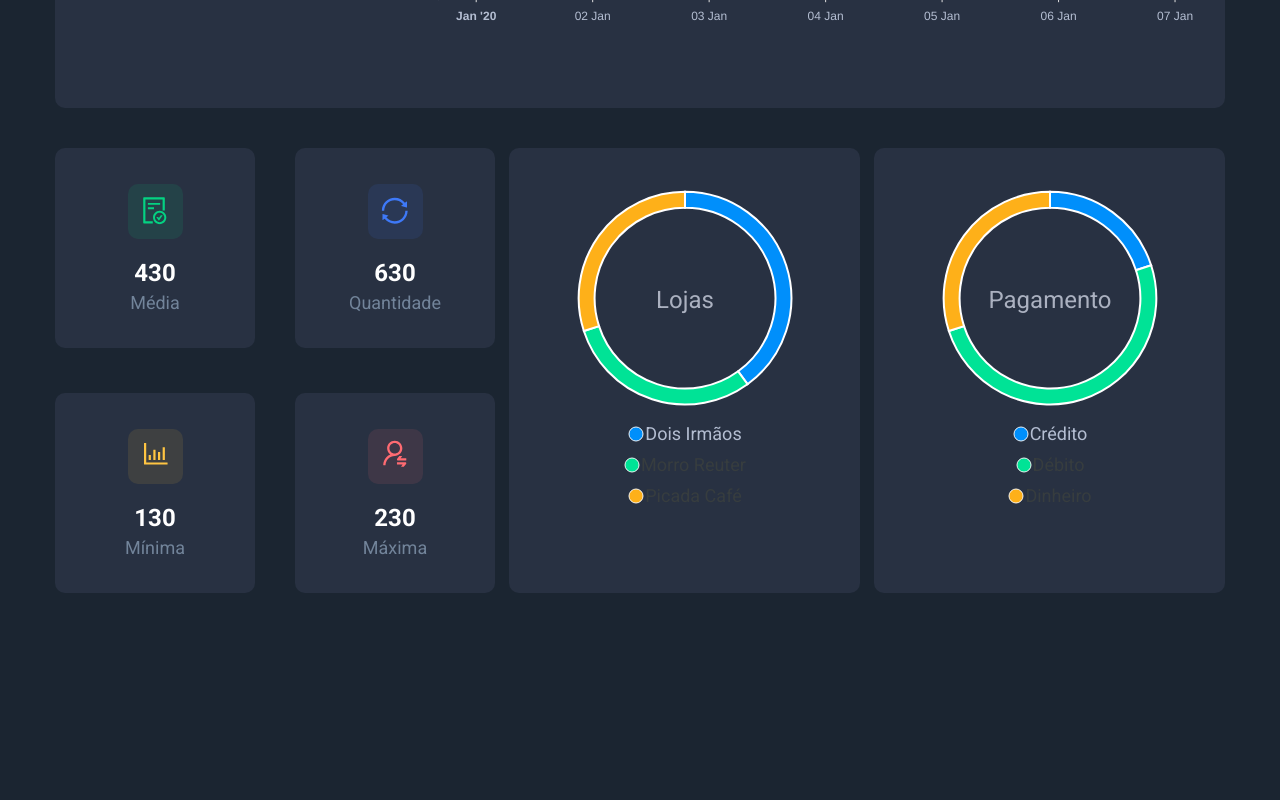
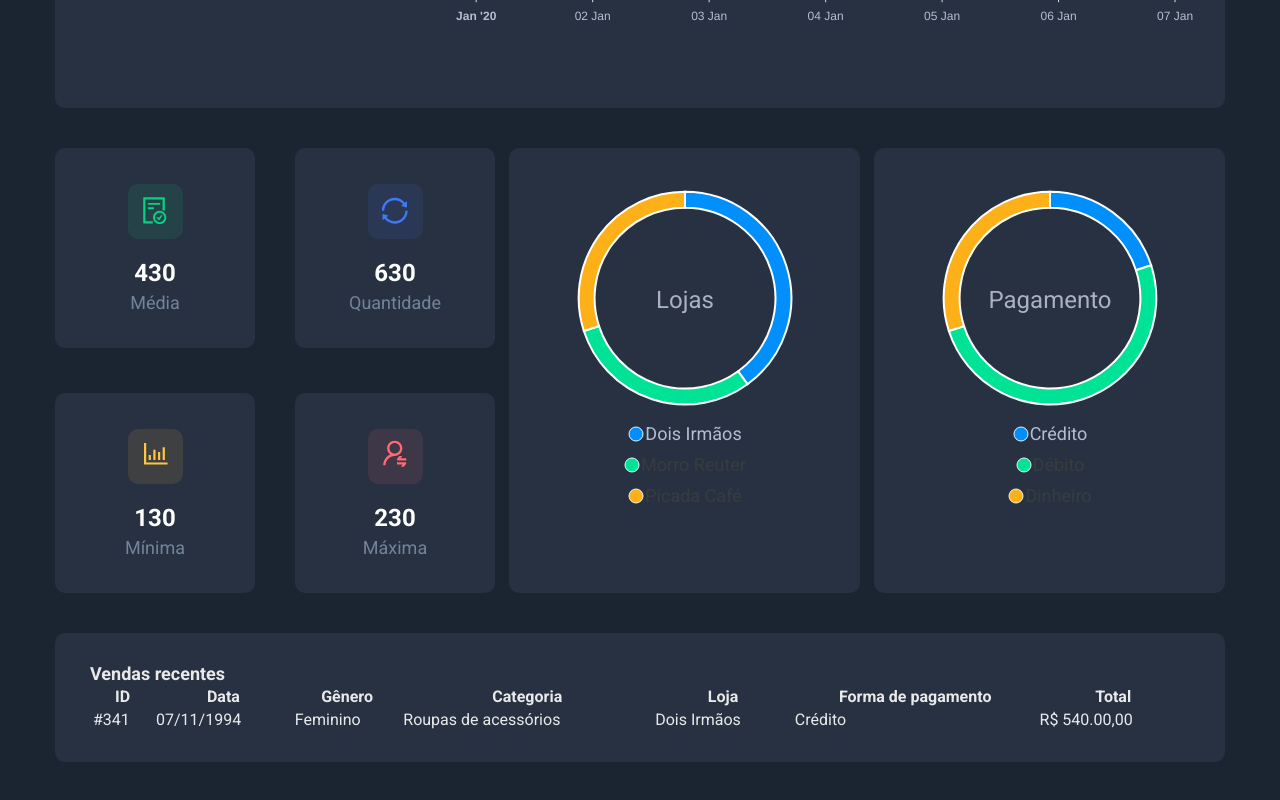
Before and after one commit to Andersongauterio/dssales, a React (Create React App) app in the folder front-web/: page / in a window 1280 px wide. Shown: the part 512-1312 px from the top of the page. Before the commit the page ends 1145 px from the top, so only its background shows below. Built offline with nearby package versions, Linux system fonts and the light colour scheme.

Commit message:
sales-table initial layout

```diff
--- a/front-web/src/App.tsx
+++ b/front-web/src/App.tsx
@@ -5,6 +5,7 @@ import Header from './components/Header';
 import PieChartCard from './components/pie-chart-card';
 import SalesByDate from './components/sales-by-date';
 import SalesSummary from './components/sales-summary';
+import SalesTable from './components/sales-table';
 
 function App() {
   return (
@@ -15,9 +16,16 @@ function App() {
         <SalesByDate />
         <div className="sales-overview-container">
           <SalesSummary />
-          <PieChartCard name="Lojas" labels={['Dois Irmãos', 'Morro Reuter', 'Picada Café']} series={[40, 30, 30]} />
-          <PieChartCard name="Pagamento" labels={['Crédito', 'Débito', 'Dinheiro']} series={[20, 50, 30]} />
+          <PieChartCard
+            name="Lojas"
+            labels={['Dois Irmãos', 'Morro Reuter', 'Picada Café']}
+            series={[40, 30, 30]} />
+          <PieChartCard
+            name="Pagamento"
+            labels={['Crédito', 'Débito', 'Dinheiro']}
+            series={[20, 50, 30]} />
         </div>
+        <SalesTable />
       </div>
     </>
   );
--- /dev/null
+++ b/front-web/src/components/sales-table/index.tsx
@@ -0,0 +1,35 @@
+import './styles.css';
+
+const SalesTable = () => {
+  return (
+    <div className="sales-table-container base-card">
+      <h3 className="sales-table-title">Vendas recentes</h3>
+      <table className="sales-table">
+        <thead>
+          <tr>
+            <th>ID</th>
+            <th>Data</th>
+            <th>Gênero</th>
+            <th>Categoria</th>
+            <th>Loja</th>
+            <th>Forma de pagamento</th>
+            <th>Total</th>
+          </tr>
+        </thead>
+        <tbody>
+          <tr>
+            <td>#341</td>
+            <td>07/11/1994</td>
+            <td>Feminino</td>
+            <td>Roupas de acessórios</td>
+            <td>Dois Irmãos</td>
+            <td>Crédito</td>
+            <td>R$ 540.00,00</td>
+          </tr>
+        </tbody>
+      </table>
+    </div>
+  )
+};
+
+export default SalesTable;
--- /dev/null
+++ b/front-web/src/components/sales-table/styles.css
@@ -0,0 +1,13 @@
+.sales-table-container {
+  margin-bottom: 50px;
+  padding: 30px 35px;
+}
+
+.sales-table-title {
+  font-size: 18px;
+  color: var(--light-color);
+}
+
+.sales-table {
+  width: 100%;
+}
```
